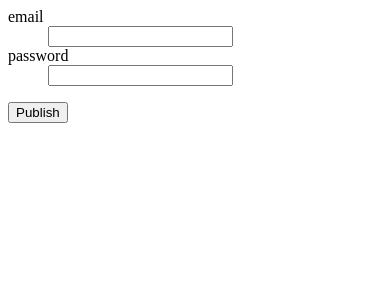
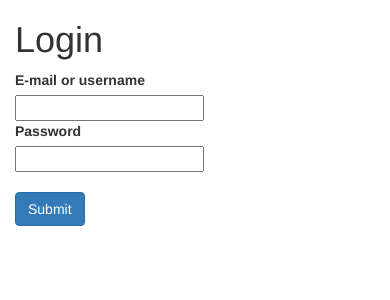
Before and after one commit to laurab1/Dice-with-microservices, a Flask app: page /login in a window 390 px wide. Shown: the top 300 px of the page. Run offline with Flask 2, Linux system fonts and the light colour scheme; some libraries are stand-ins or nearby versions.

Commit message:
login and logout implemented
Implemented login and logout functions
Updated interface to flask_bootstrap
Added timeout of the session to 2 hours
Rework on redirections after signup and login
Added authorization requirement for the /users call

```diff
--- a/monolith/app.py
+++ b/monolith/app.py
@@ -11,6 +11,7 @@ def create_app():
     Bootstrap(app)
     app.config['WTF_CSRF_SECRET_KEY'] = 'A SECRET KEY'
     app.config['SECRET_KEY'] = 'ANOTHER ONE'
+    app.config['PERMANENT_SESSION_LIFETIME'] =  datetime.timedelta(minutes=120)
     app.config['SQLALCHEMY_DATABASE_URI'] = 'sqlite:///storytellers.db'
 
     for bp in blueprints:
--- a/monolith/forms.py
+++ b/monolith/forms.py
@@ -1,26 +1,30 @@
 from flask_wtf import FlaskForm
 import wtforms as f
 from wtforms.fields.html5 import EmailField, DateField
-from wtforms.validators import DataRequired, Email, Length
+from wtforms.validators import DataRequired, Email, Length, Regexp, Optional
 
 
 class LoginForm(FlaskForm):
-    email = f.StringField('email', validators=[DataRequired()])
-    password = f.PasswordField('password', validators=[DataRequired()])
-    display = ['email', 'password']
+    usrn_eml = f.StringField('E-mail or username', id='usrn_eml', validators=[DataRequired()])
+    password = f.PasswordField('Password', id='password', validators=[DataRequired()])
+    display = ['usrn_eml', 'password']
 
 
 class UserForm(FlaskForm):
-    email = EmailField('E-mail address*', id='email', validators=[DataRequired(), Email()])
-    username = f.StringField('Username*', id='username', validators=[DataRequired()])
+    email = EmailField('E-mail*', id='email', validators=[DataRequired(), Email()])
+    username = f.StringField('Username*',
+                            id='username',
+                            validators=[DataRequired(),
+                                        Regexp('^\w+$', message="Username must contain only letters, numbers or underscore."),
+                                        Length(min=5, max=25, message="Username must be betwen 5 and 25 characters")])
     password = f.PasswordField('Password*', id='password', validators=[DataRequired(), Length(min=8, max=64)])
-    firstname = f.StringField('First Name*', id='firstname', validators=[DataRequired()])
-    lastname = f.StringField('Last Name*', id='lastname', validators=[DataRequired()])
-    dateofbirth = DateField('Date of Birth', id='dateofbirth', format="%Y-%m-%d")
+    firstname = f.StringField('First Name', id='firstname', validators=[Length(max=64), Optional()])
+    lastname = f.StringField('Last Name', id='lastname', validators=[Length(max=64), Optional()])
+    dateofbirth = DateField('Date of Birth', id='dateofbirth', validators=[Optional()])
     display = ['email', 'username', 'password','firstname', 'lastname', 'dateofbirth']
 
 
 class StoryForm(FlaskForm):
     diceset = ""
-    text = f.TextField('text', validators=[DataRequired()])  # TODO: Add check on length (1000 chrs)
+    text = f.TextField('text', validators=[DataRequired(), Length(max=1000)])
     display = ['text']
--- a/monolith/templates/login.html
+++ b/monolith/templates/login.html
@@ -1,5 +1,12 @@
-<html>
- <body>
+{% extends "bootstrap/base.html" %}
+{% import "bootstrap/wtf.html" as wtf %}
+{% block title %}
+Login
+{% endblock %}
+{% block content %}
+{{super()}}
+<div class="col-md-4 col-lg-offset-4">
+  <h1>Login</h1>
   <form action="" method="POST">
     {{ form.hidden_tag() }}
     <dl>
@@ -14,7 +21,7 @@
      {% endfor %}
     </dl>
     <p>
-    <input type=submit value="Publish">
+    <input class="btn btn-primary" type=submit value="Submit">
   </form>
- </body>
-</html>
+</div>
+{% endblock %}
--- a/monolith/templates/signup.html
+++ b/monolith/templates/signup.html
@@ -3,12 +3,10 @@
 {% block title %}
 Sign Up
 {% endblock %}
-{% block header %}
-Sign Up
-{% endblock %}
 {% block content %}
 {{super()}}
-<div class="container">
+<div class="col-md-4 col-lg-offset-4">
+<h1>Sign Up</h1>
     <form action="" method="POST">
         {{ form.hidden_tag() }}
         <dl>
--- a/monolith/views/auth.py
+++ b/monolith/views/auth.py
@@ -1,4 +1,4 @@
-from flask import Blueprint, render_template, redirect, request
+from flask import Blueprint, render_template, redirect, request, jsonify
 from flask_login import (current_user, login_user, logout_user,
                          login_required)
 
@@ -11,13 +11,17 @@ auth = Blueprint('auth', __name__)
 def login():
     form = LoginForm()
     if form.validate_on_submit():
-        email, password = form.data['email'], form.data['password']
-        q = db.session.query(User).filter(User.email == email)
+        cred, password = form.data['usrn_eml'], form.data['password']
+        if '@' in cred:
+            q = db.session.query(User).filter(User.email == cred)
+        else:
+            q = db.session.query(User).filter(User.username == cred)
         user = q.first()
-        print(q.first().id)
         if user is not None and user.authenticate(password):
             login_user(user)
             return redirect('/')
+        else:
+            return jsonify({'Error': 'the inserted credentials are wrong.'})
     return render_template('login.html', form=form)
 
 
```
Also changed, not shown: monolith/templates/index.html (+10 -2 lines), monolith/templates/users.html (+11 -5 lines), monolith/views/users.py (+8 -4 lines).
